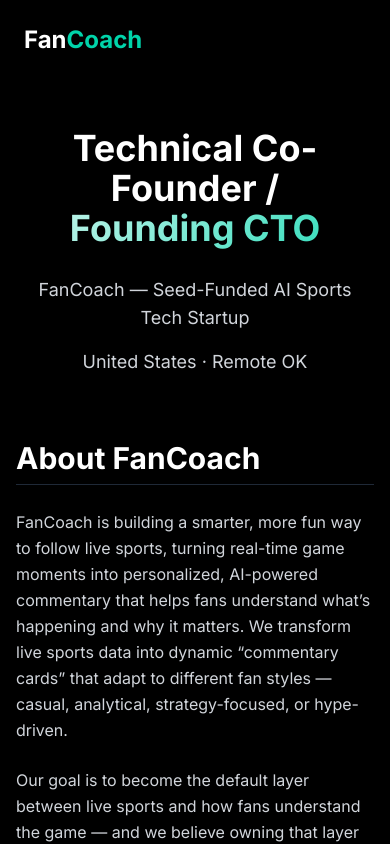
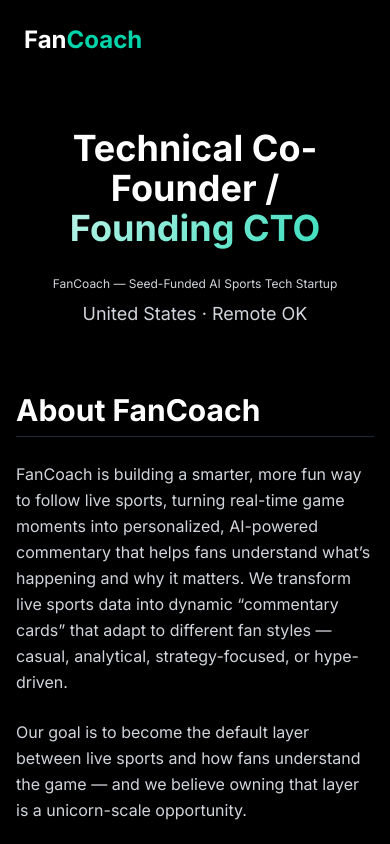
Before and after one commit to jabbmate/fancoach-landing, a Next.js app: page /hiring in a window 390 px wide. Shown: the top 844 px of the page. Built offline with nearby package versions, Linux system fonts and the light colour scheme.

Commit message:
Refine mobile layout for hiring page titles

```diff
--- a/app/hiring/page.tsx
+++ b/app/hiring/page.tsx
@@ -41,12 +41,13 @@
             {/* Header */}
             <div className="text-center mb-16">
               <h1 className="text-4xl md:text-6xl font-bold mb-6">
-                Technical Co-Founder / <span className="gradient-text">Founding CTO</span>
+                Technical Co-Founder / <br className="block md:hidden" />
+                <span className="gradient-text">Founding CTO</span>
               </h1>
-              <div className="flex flex-wrap justify-center gap-4 text-gray-300 text-lg">
-                <span>FanCoach — Seed-Funded AI Sports Tech Startup</span>
-                <span className="hidden sm:inline">•</span>
-                <span>United States · Remote OK</span>
+              <div className="flex flex-col md:flex-row justify-center gap-2 md:gap-4 text-gray-300 items-center">
+                <span className="text-xs md:text-lg whitespace-nowrap">FanCoach — Seed-Funded AI Sports Tech Startup</span>
+                <span className="hidden md:inline text-lg">•</span>
+                <span className="text-lg">United States · Remote OK</span>
               </div>
             </div>
 
```
